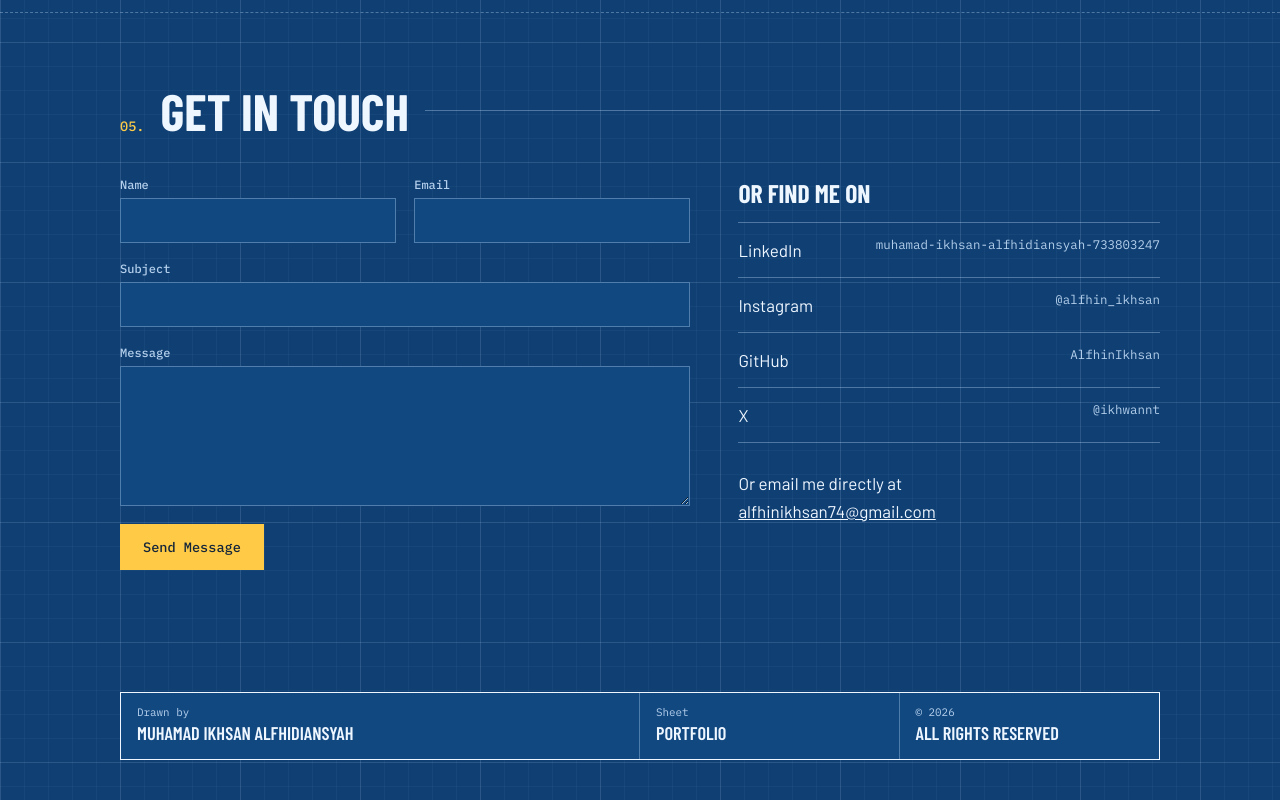
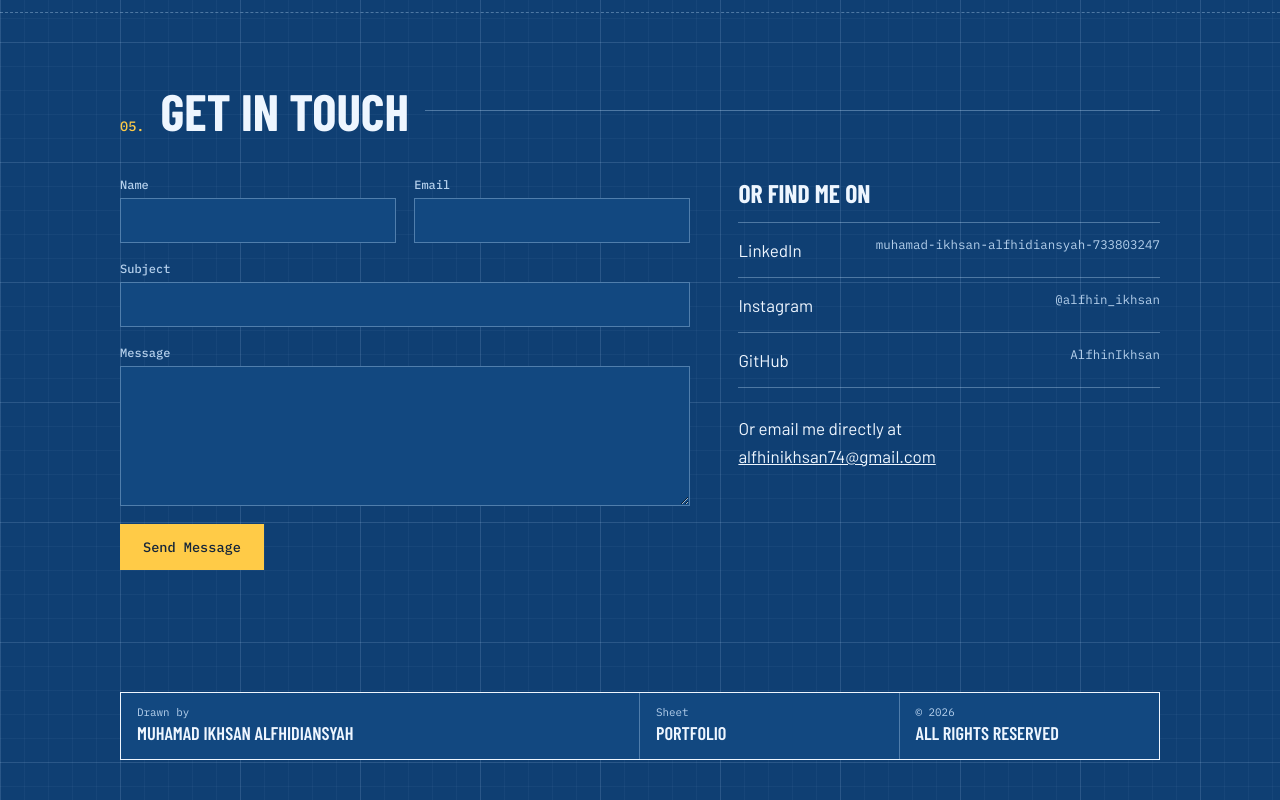
Before and after one commit to AlfhinIkhsan/portofolio, a plain HTML site: page index.html in a window 1280 px wide. Shown: the part 4158-4958 px from the top of the page. Drawn offline with nearby package versions, Linux system fonts and the light colour scheme.

Commit message:
Remove X social profile link
Co-authored-by: Copilot <223556219+Copilot@users.noreply.github.com>

```diff
--- a/index.html
+++ b/index.html
@@ -371,7 +371,6 @@ footer{padding-block:32px 40px}
             <li><a href="https://www.linkedin.com/in/muhamad-ikhsan-alfhidiansyah-733803247/" target="_blank" rel="noopener"><span>LinkedIn</span><span>muhamad-ikhsan-alfhidiansyah-733803247</span></a></li>
             <li><a href="https://www.instagram.com/alfhin_ikhsan/" target="_blank" rel="noopener"><span>Instagram</span><span>@alfhin_ikhsan</span></a></li>
             <li><a href="https://github.com/AlfhinIkhsan" target="_blank" rel="noopener"><span>GitHub</span><span>AlfhinIkhsan</span></a></li>
-            <li><a href="https://x.com/ikhwannt" target="_blank" rel="noopener"><span>X</span><span>@ikhwannt</span></a></li>
           </ul>
           <p>Or email me directly at<br><a class="mail" href="mailto:alfhinikhsan74@gmail.com">alfhinikhsan74@gmail.com</a></p>
         </div>
```
